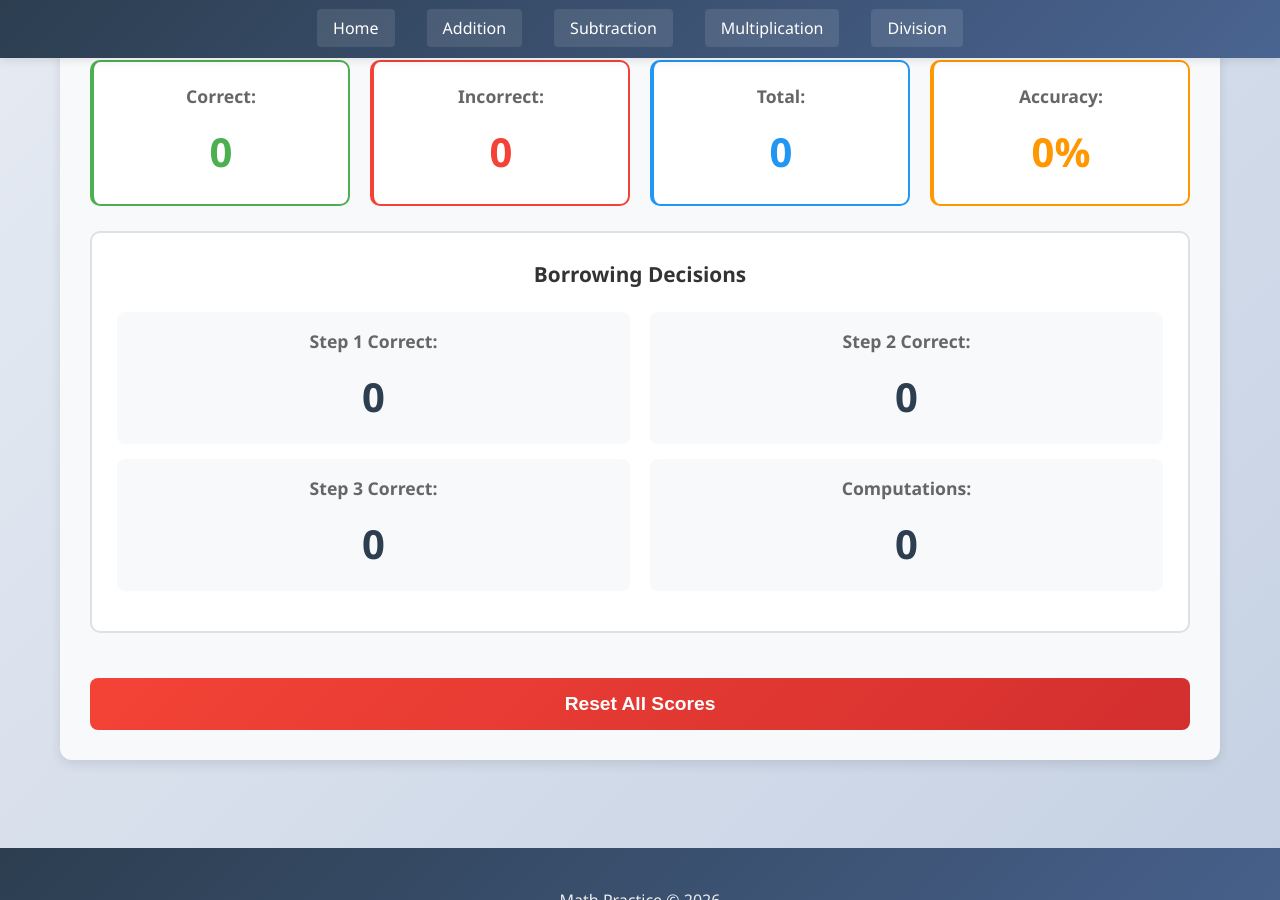
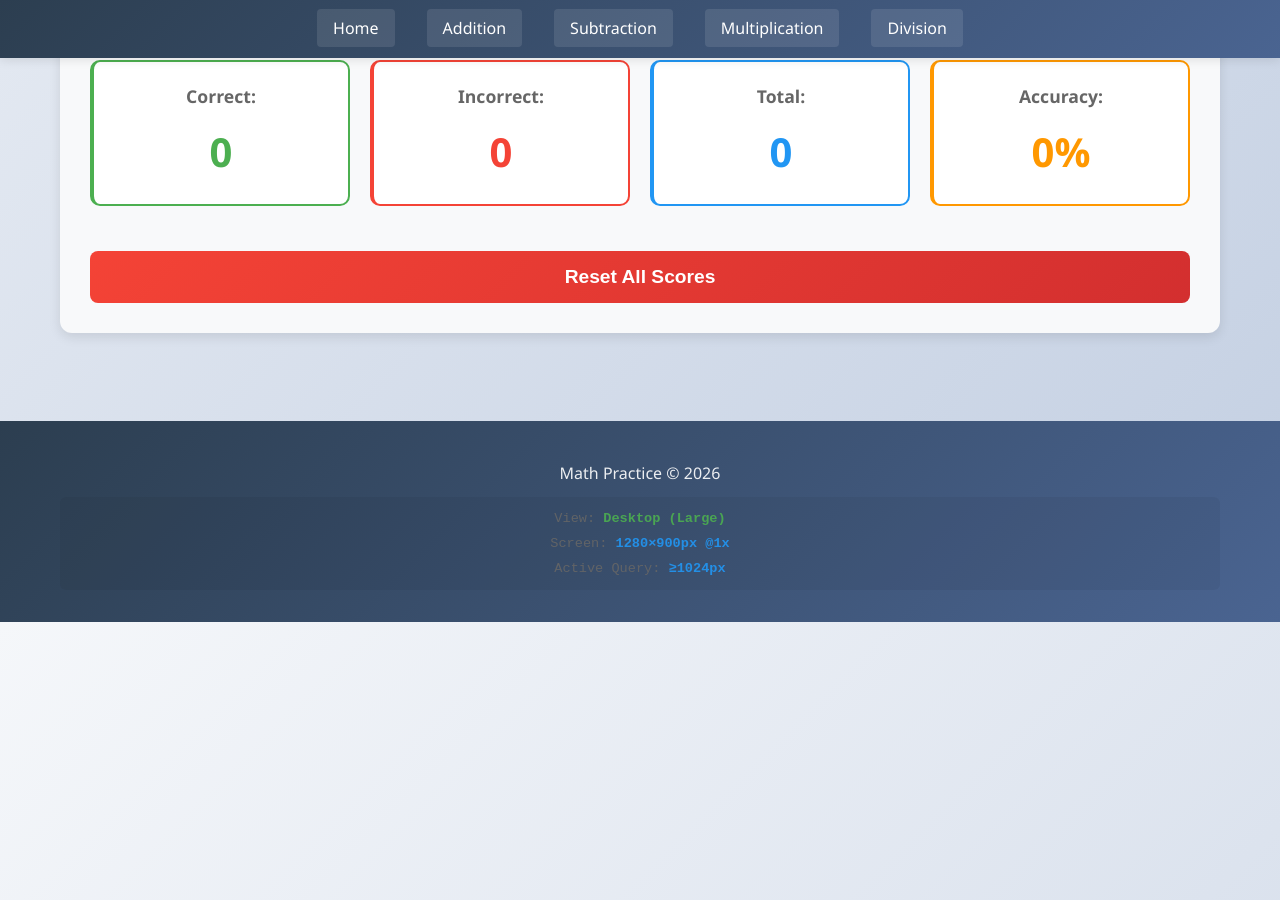
Before and after one commit to ZBZFirst/Math, a Jekyll site: the page built from subtraction.md, in a window 1280 px wide and 900 px high, scrolled down 1061 px. Built offline with Jekyll 4.4.1, drawn with Linux system fonts in a browser that asks for light colours.

Commit message:
Update subtraction.html

```diff
--- a/_layouts/subtraction.html
+++ b/_layouts/subtraction.html
@@ -168,31 +168,6 @@
                         </div>
                     </div>
 
-                    <!-- Borrowing Decision Statistics -->
-                    <div class="borrow-stats">
-                        <h4>Borrowing Decisions</h4>
-                        <div class="stat-row">
-                            <div class="stat-item">
-                                <span class="stat-label">Step 1 Correct:</span>
-                                <span class="stat-value" id="step1Correct">0</span>
-                            </div>
-                            <div class="stat-item">
-                                <span class="stat-label">Step 2 Correct:</span>
-                                <span class="stat-value" id="step2Correct">0</span>
-                            </div>
-                        </div>
-                        <div class="stat-row">
-                            <div class="stat-item">
-                                <span class="stat-label">Step 3 Correct:</span>
-                                <span class="stat-value" id="step3Correct">0</span>
-                            </div>
-                            <div class="stat-item">
-                                <span class="stat-label">Computations:</span>
-                                <span class="stat-value" id="computationCorrect">0</span>
-                            </div>
-                        </div>
-                    </div>
-
                     <button id="resetScores">Reset All Scores</button>
                 </div>
             </div>
```
